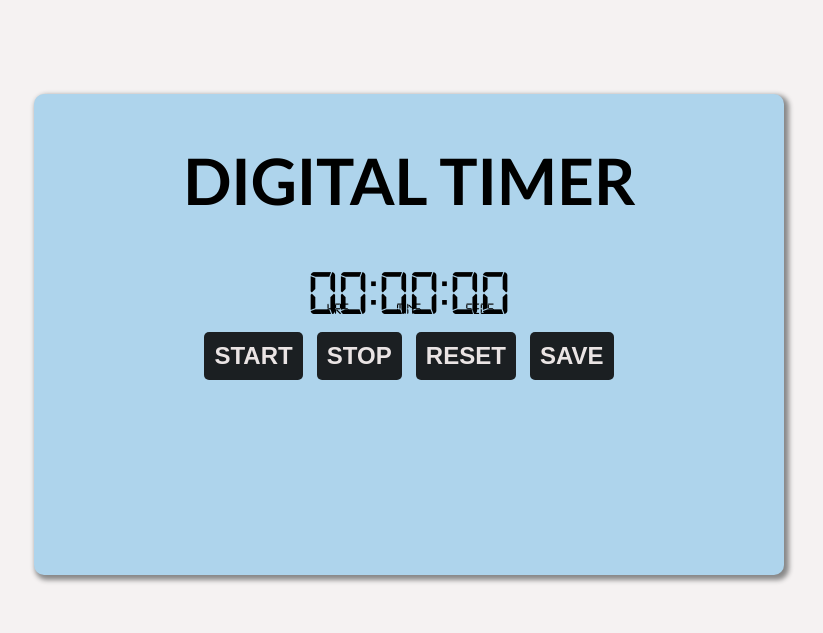
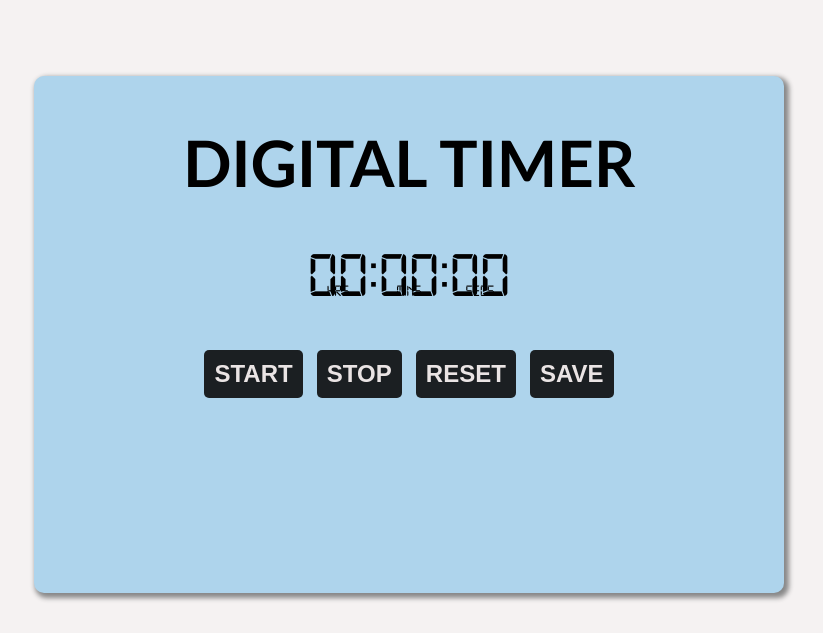
Before and after one commit to RaduPadurariu/tssimpleapps, a PHP site: page /public/html/apps/01_3_digital-timer/index.html in a window 1280 px wide. Shown: the part 80-713 px from the top of the page, without its empty margins (231-1054 px from the left). Run offline with PHP 8.4, Linux system fonts and the light colour scheme.

Commit message:
add height to digits container

```diff
--- a/public/html/apps/01_3_digital-timer/style.css
+++ b/public/html/apps/01_3_digital-timer/style.css
@@ -44,6 +44,8 @@
     flex-direction: column;
     text-align: center;
     font-family: 'Digital-7', sans-serif;
+    height: 5rem;
+
 }
 
 #saveData {
```
